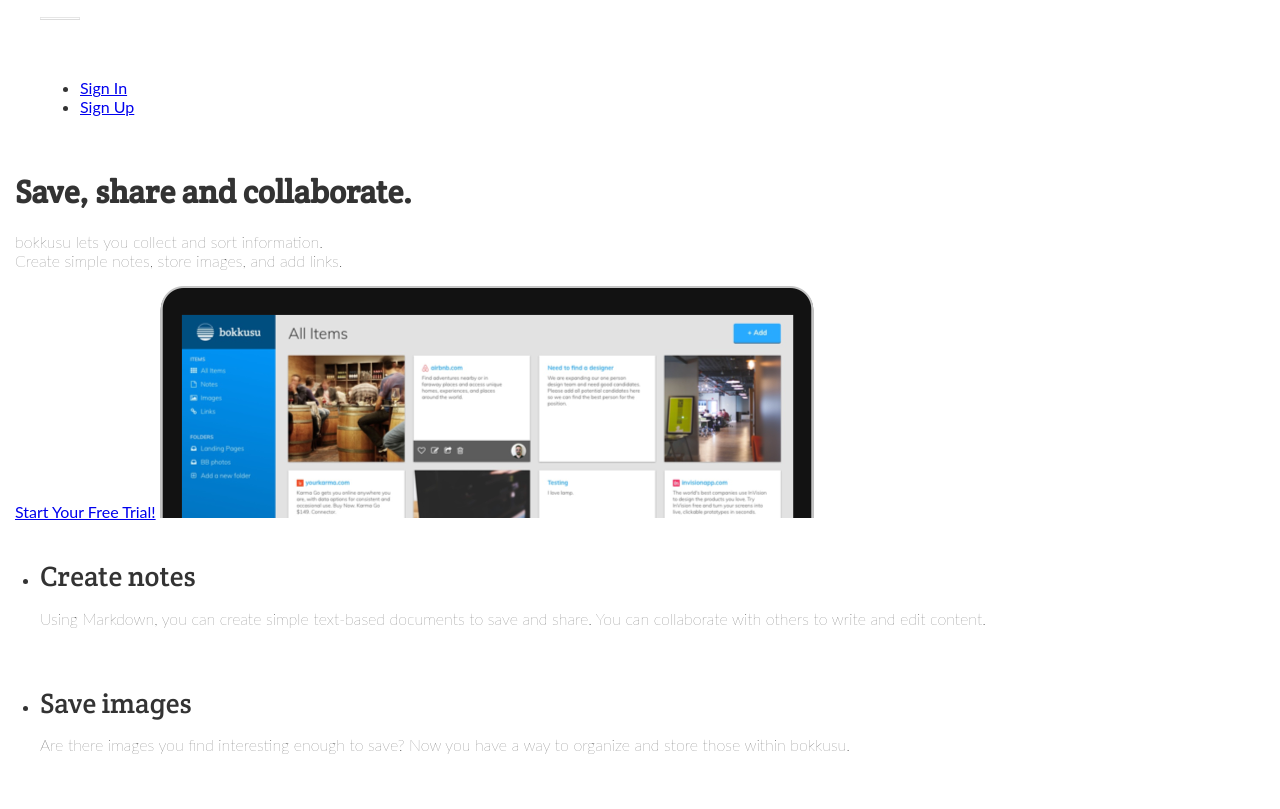
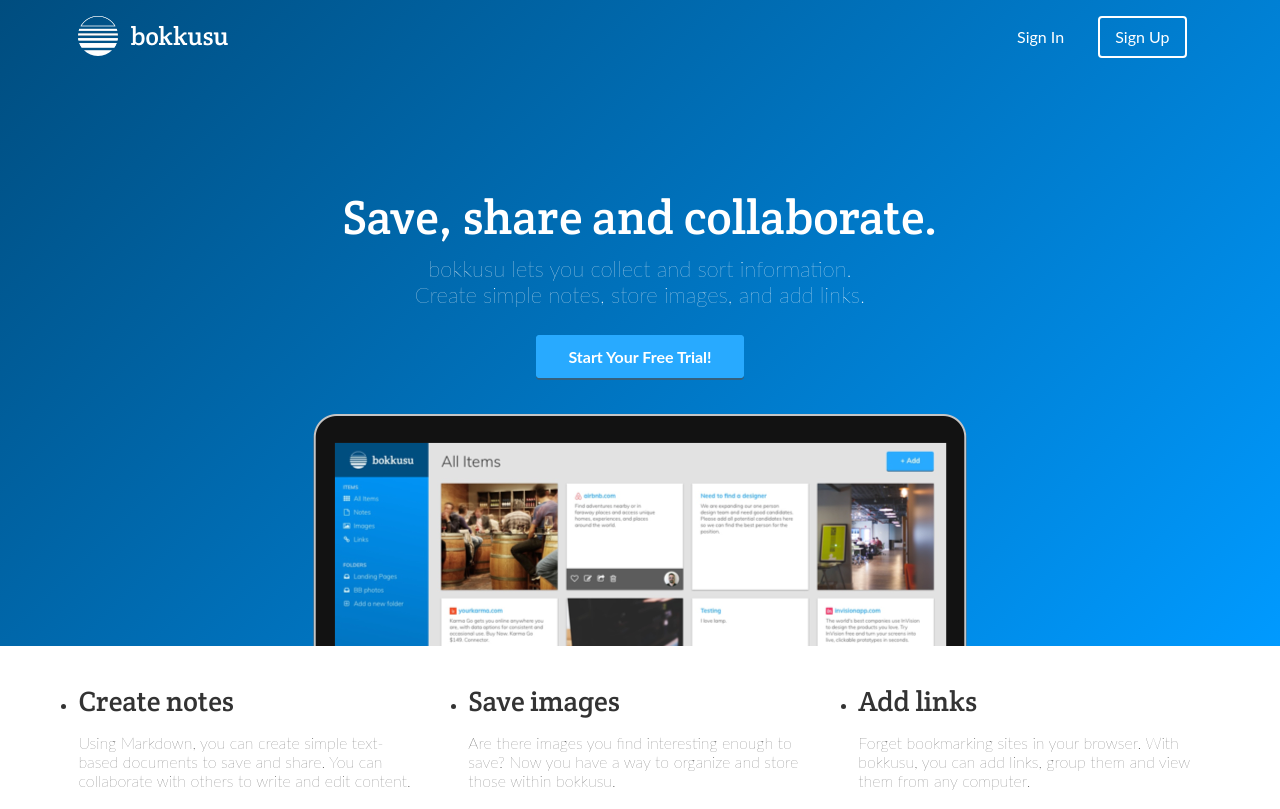
Before and after one commit to nrmunley/Bokkusu, a plain HTML site: page index.html in a window 1280 px wide. Shown: the top 809 px of the page. Drawn offline with Linux system fonts and the light colour scheme; a web font is replaced by a local one.

Commit message:
Checkpoint 29 completed

```diff
--- a/css/style.css
+++ b/css/style.css
@@ -42,3 +42,95 @@
   min-height: 1px;
   margin: 0 2% 20px;
 }
+
+@media (min-width: 768px) {
+  .container {
+    width: 750px;
+  }
+}
+@media (min-width: 992px) {
+  .container {
+    width: 970px;
+  }
+  .one-half {
+    width: 46%;
+  }
+  .one-third {
+    width: 29.33333%;
+  }
+  .one-fourth {
+    width: 21%;
+  }
+}
+@media (min-width: 1200px) {
+  .container {
+    width: 1170px;
+  }
+}
+
+/* HEADER */
+header {
+  color: #FFFFFF;
+  background: #004D7F;
+  background-image: linear-gradient(-45deg, #009AFF 0%, #004D7F 100%);
+}
+header nav {
+  padding:1em 0;
+}
+header nav ul {
+  display: inline;
+  text-align: right;
+  float: right;
+  margin:0;
+}
+header nav ul > li {
+  list-style-type: none;
+  display: inline-block;
+  margin: 0 15px;
+}
+header nav ul > li.btn-outline {
+  padding: 10px 15px;
+  border: 2px solid #FFFFFF;
+  border-radius: 4px;
+}
+header nav ul > li.btn-outline:hover {
+  background: #FFFFFF;
+}
+header nav ul > li > a {
+  color: #FFFFFF;
+  text-decoration: none;
+}
+header nav ul > li.btn-outline:hover > a {
+  color: #009AFF
+}
+header .hero {
+  text-align: center;
+  display: block;
+  position: relative;
+}
+header .hero h1 {
+  font-size: 48px;
+  font-weight: normal;
+  margin: 95px 0 0;
+}
+header .hero p {
+  font-size: 22px;
+  line-height: 26px;
+  font-weight: 100;
+  margin: 10px 0 40px;
+}
+header .hero img {
+  display: block;
+  margin: 3em auto 0;
+}
+/* BUTTONS */
+.btn {
+  border-radius: 4px;
+  color: #FFFFFF;
+  font-weight: 700;
+  text-decoration: none;
+  padding: 10px 30px;
+  background: #28AAFF;
+  border: 2px solid #28AAFF;
+  box-shadow: 0px 2px 0px 0px #33617F;
+}
```
